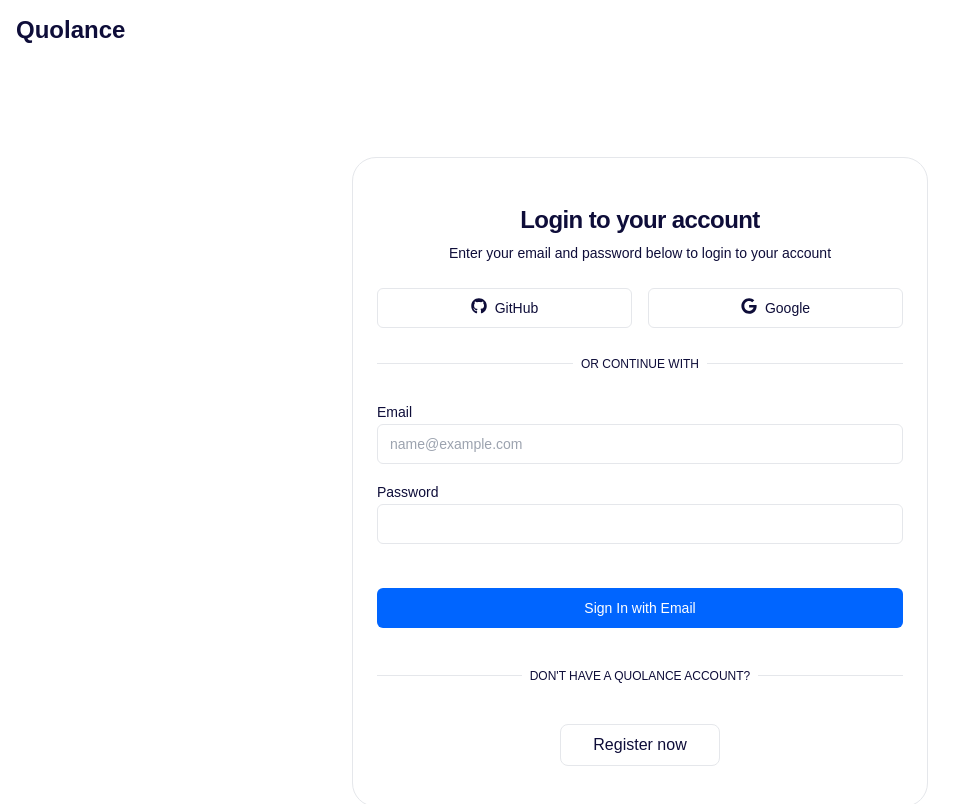
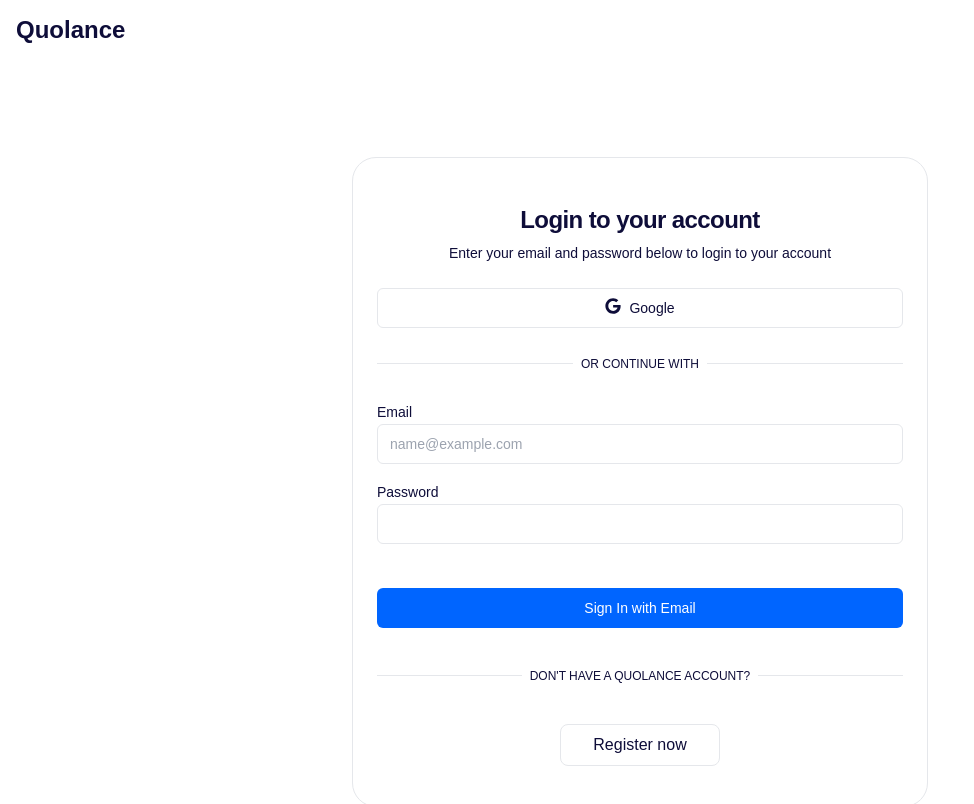
Before and after one commit to abdelh17/Quolance, a Next.js app in the folder quolance-ui/: page /auth/login in a window 1280 px wide. Shown: the top 804 px of the page, without its empty margins (0-974 px from the left). Built offline with nearby package versions, Linux system fonts and the light colour scheme; no server answers.

Commit message:
#460 Effectively remove the GitHub OAuth2 authentication method from the login page, fixing the bug.

```diff
--- a/quolance-ui/src/app/(without-main-layout)/auth/shared/auth-components.tsx
+++ b/quolance-ui/src/app/(without-main-layout)/auth/shared/auth-components.tsx
@@ -1,11 +1,12 @@
 'use client';
 
+import Link from 'next/link';
+import { UseFormRegister } from 'react-hook-form';
+import { FaGithub, FaGoogle } from 'react-icons/fa';
+
+import { Button } from '@/components/ui/button';
 import { Input } from '@/components/ui/input';
 import { Label } from '@/components/ui/label';
-import { Button } from '@/components/ui/button';
-import { FaGithub, FaGoogle } from 'react-icons/fa';
-import Link from 'next/link';
-import { UseFormRegister } from 'react-hook-form';
 
 export const getProviderLoginUrl = (
   provider: 'google' | 'facebook' | 'github' | 'okta'
@@ -54,7 +55,7 @@
 export const SocialAuthLogins = ({ isLoading }: { isLoading: boolean }) => (
   <>
     <div className='flex flex-col gap-4 sm:flex-row'>
-      <Link href={getProviderLoginUrl('github')} className='w-full'>
+      {/* <Link href={getProviderLoginUrl('github')} className='w-full'>
         <Button
           variant='outline'
           type='button'
@@ -64,7 +65,7 @@
           <FaGithub className='mr-2 h-4 w-4' />
           GitHub
         </Button>
-      </Link>
+      </Link> */}
 
       <Link href={getProviderLoginUrl('google')} className='w-full'>
         <Button
```
Also changed, not shown: quolance-ui/src/app/(with-main-layout)/(authenticated-pages)/(freelancer-protect-pages)/profile/components/ContactSection.tsx (+6 -4 lines), quolance-ui/src/app/(with-main-layout)/(authenticated-pages)/(freelancer-protect-pages)/profile/page.tsx (+10 -8 lines).
